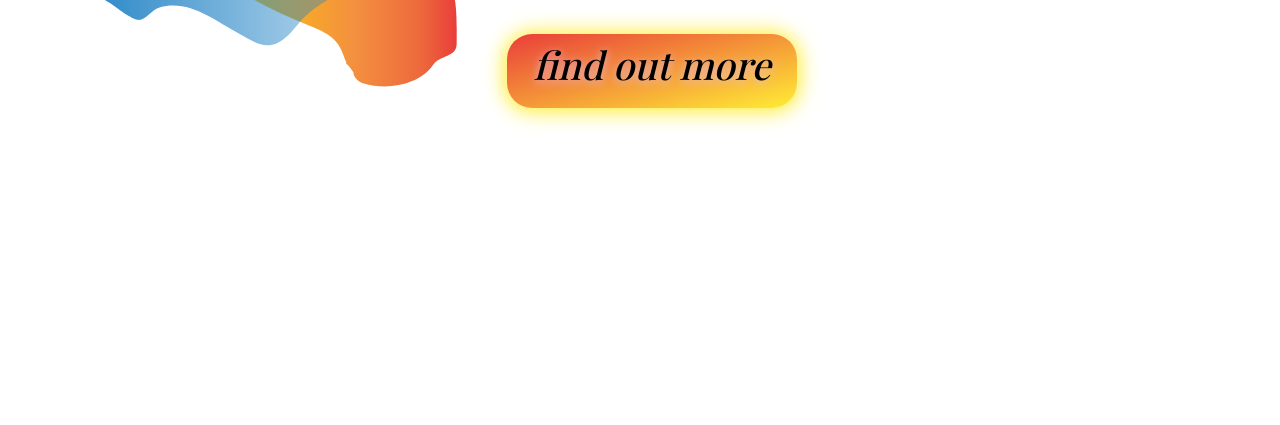
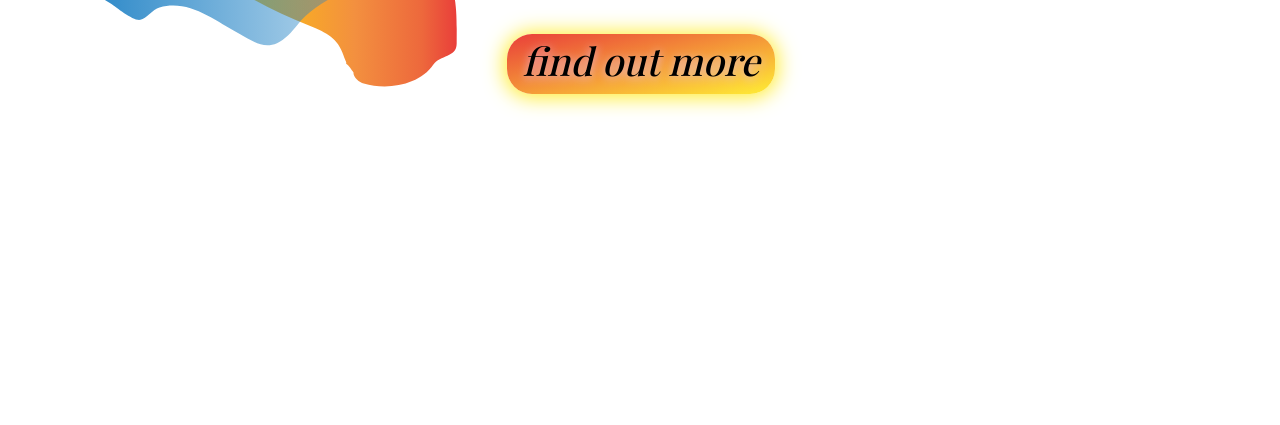
Before and after one commit to daf-naf/dfweb, a plain HTML site: page index.html in a window 1280 px wide. Shown: the part 375-800 px from the top of the page. Drawn offline with nearby package versions, Linux system fonts and the light colour scheme; a web font is replaced by a local one.

Commit message:
Update landing.css

```diff
--- a/landing.css
+++ b/landing.css
@@ -130,7 +130,7 @@ h2{
     box-shadow: 0 1px 20px 3px #ffed35;
     border-radius: 25px;
     border: none;
-    padding: 0.5% 3.5% 2.5%;
+    padding: 0 0.4em 0.2em;
     position: relative;
   z-index: 1; /* matters! */
   background: linear-gradient(
```
